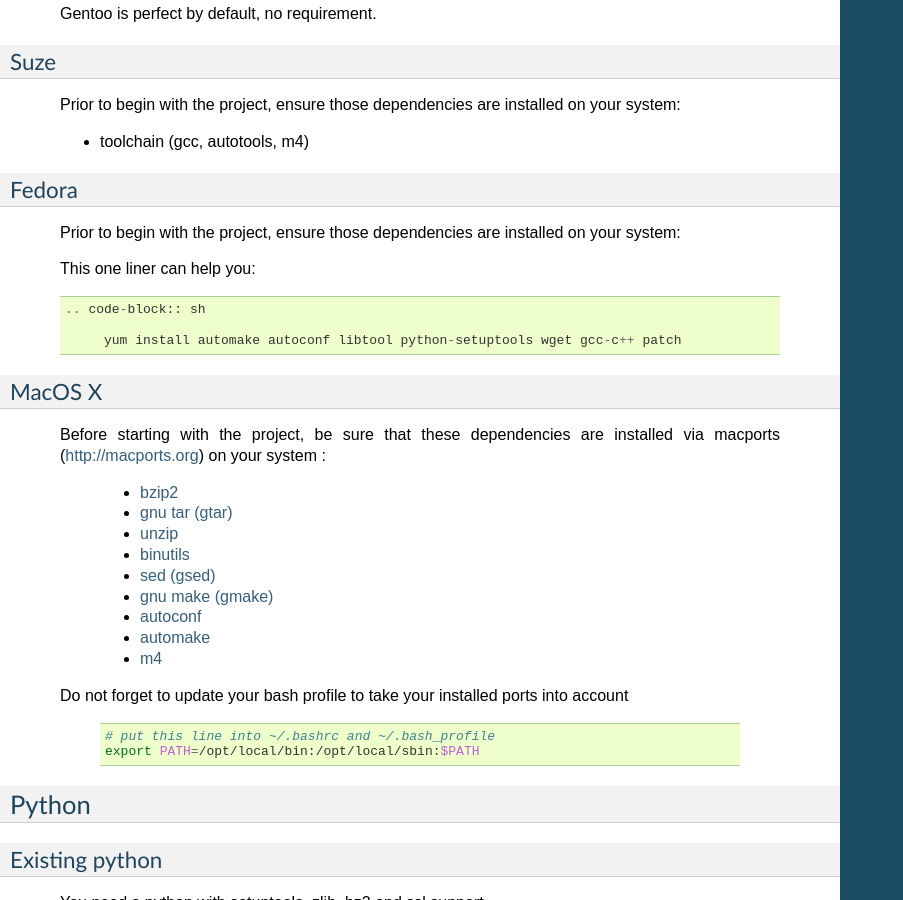
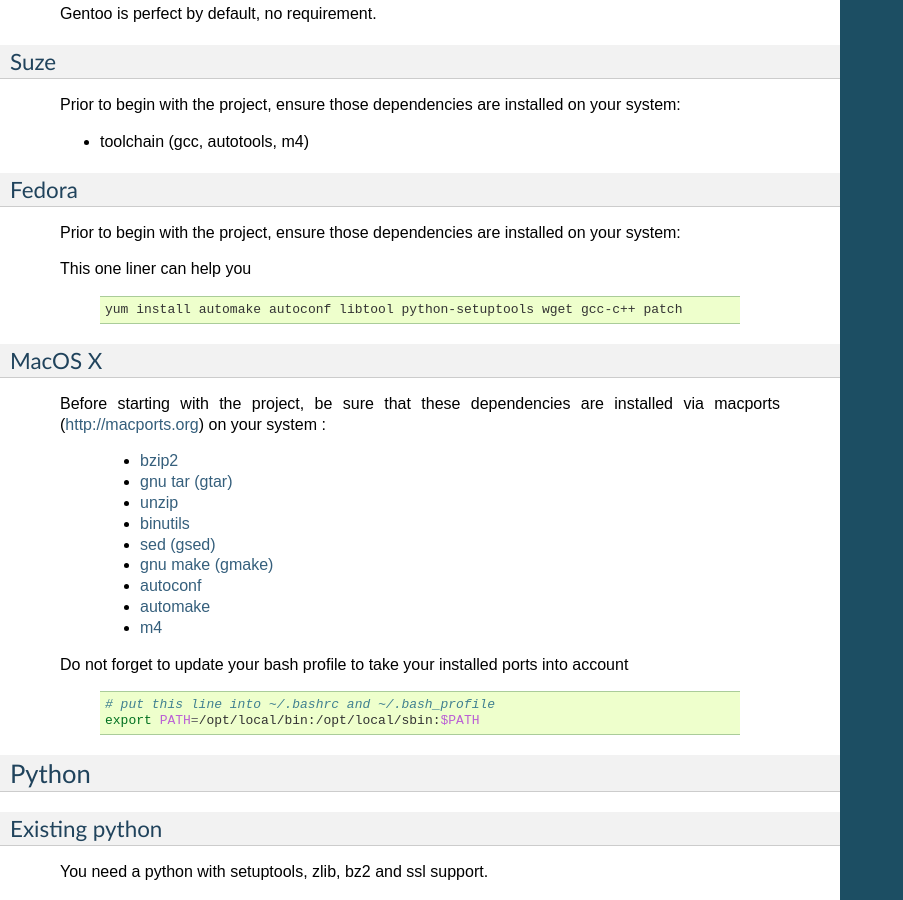
Before and after one commit to minitage/minitage.github.io, a Sphinx documentation site: the page built from source/installation.rst, in a window 1280 px wide and 900 px high, scrolled down 1479 px. Shown: the whole window, without its empty margins (0-903 px from the left). Built offline with Sphinx 7.4.7, drawn with Linux system fonts in a browser that asks for light colours.

Commit message:
addFedora

```diff
--- a/source/installation.rst
+++ b/source/installation.rst
@@ -93,7 +93,7 @@
     Prior to begin with the project, ensure those dependencies are installed on
     your system:
 
-    This one liner can help you::
+    This one liner can help you
 
         .. code-block:: sh
 
```
